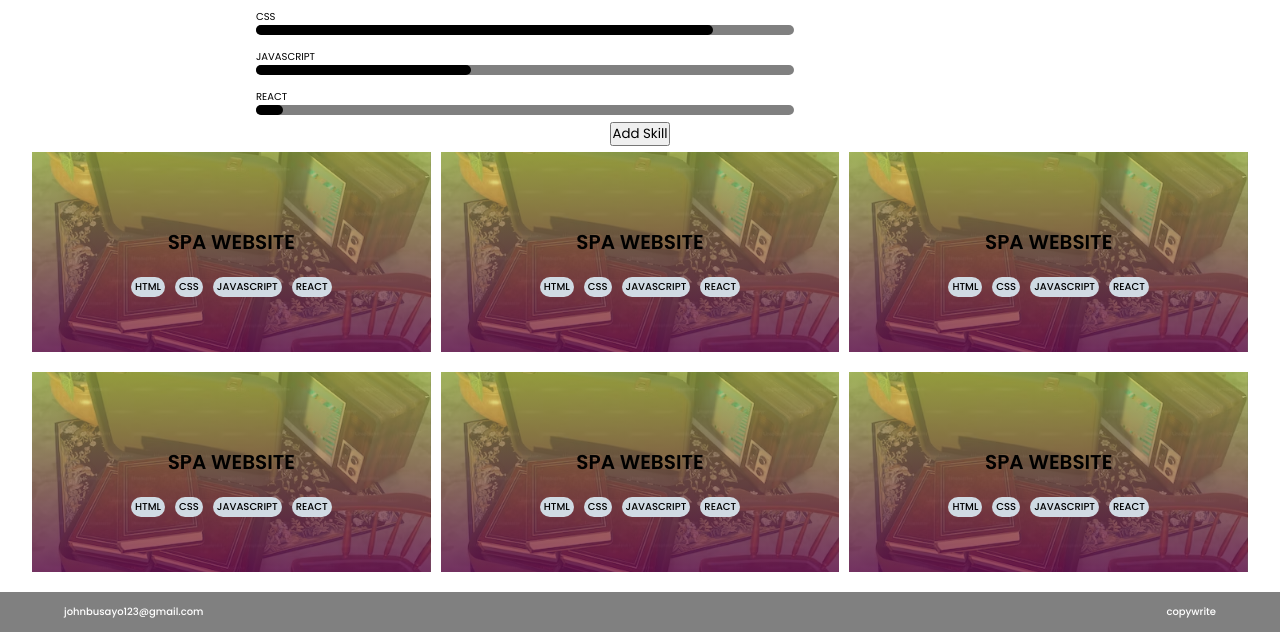
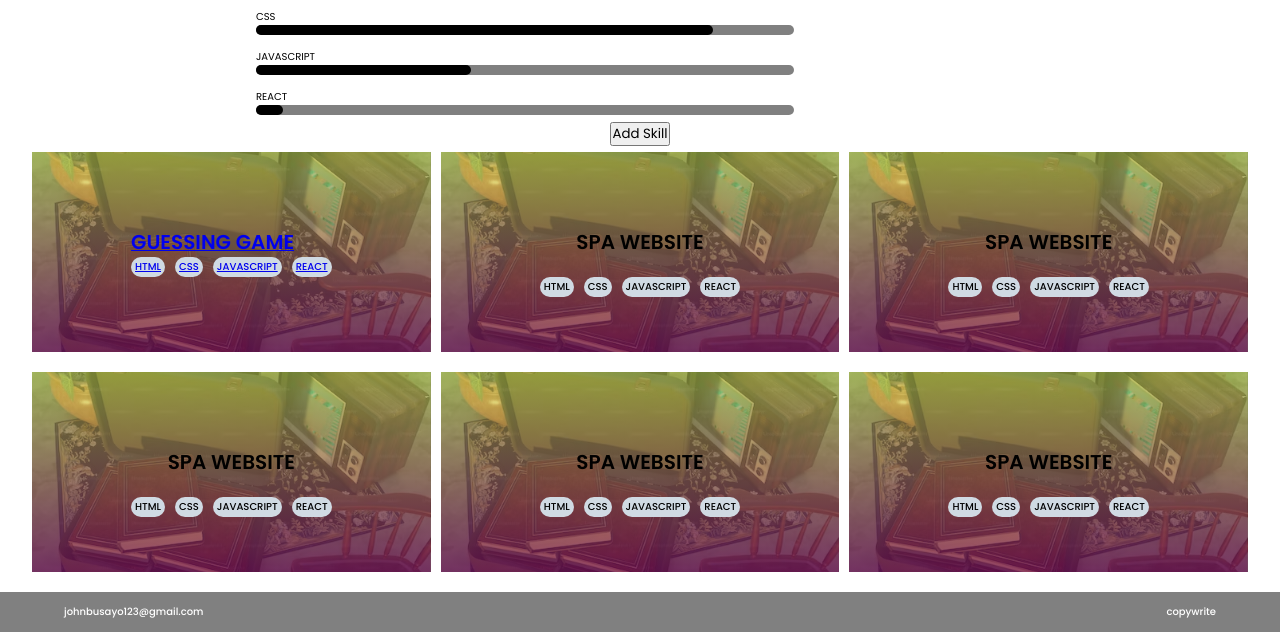
Before and after one commit to JohnBusayo14/my_portfolio, a plain HTML site: page index.html in a window 1280 px wide. Shown: the part 738-1370 px from the top of the page. Drawn offline with Linux system fonts and the light colour scheme.

Commit message:
Update index.html
update2

```diff
--- a/index.html
+++ b/index.html
@@ -71,13 +71,15 @@
     <section class="projects">
         <div class="project">
             <div class="web">
-               <span class="web_title">SPA WEBSITE</span>
+              <a href="https://guessgame-beta.vercel.app/">
+                <span class="web_title">GUESSING GAME</span>
                <div class="ss">
                  <span>HTML</span>
                  <span>CSS</span>
                  <span>JAVASCRIPT</span>
                  <span>REACT</span>
                </div>
+              </a>
             </div>
             <div class="web">
                 <span class="web_title">SPA WEBSITE</span>
```
Lines whose indentation alone changed are shown as unchanged.
